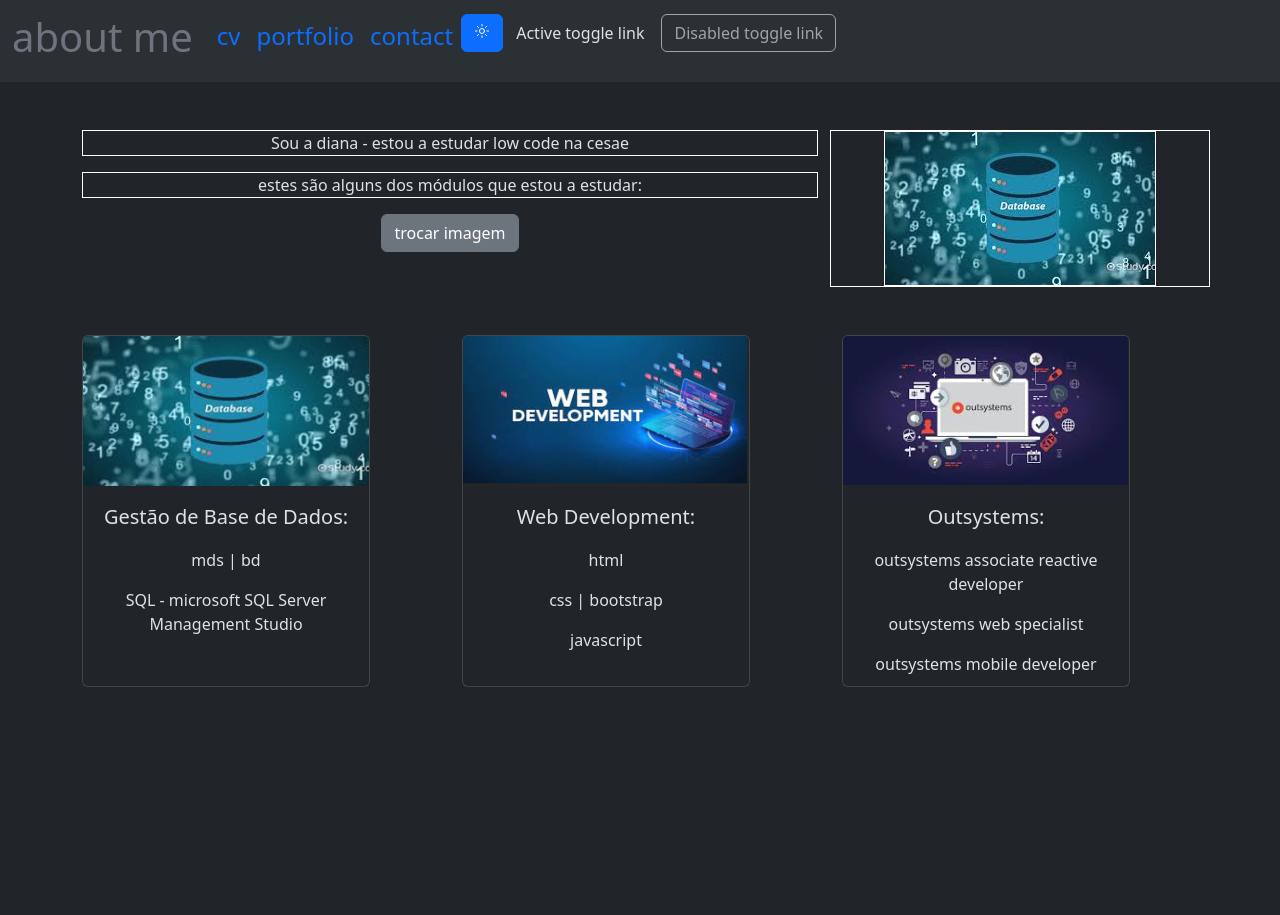
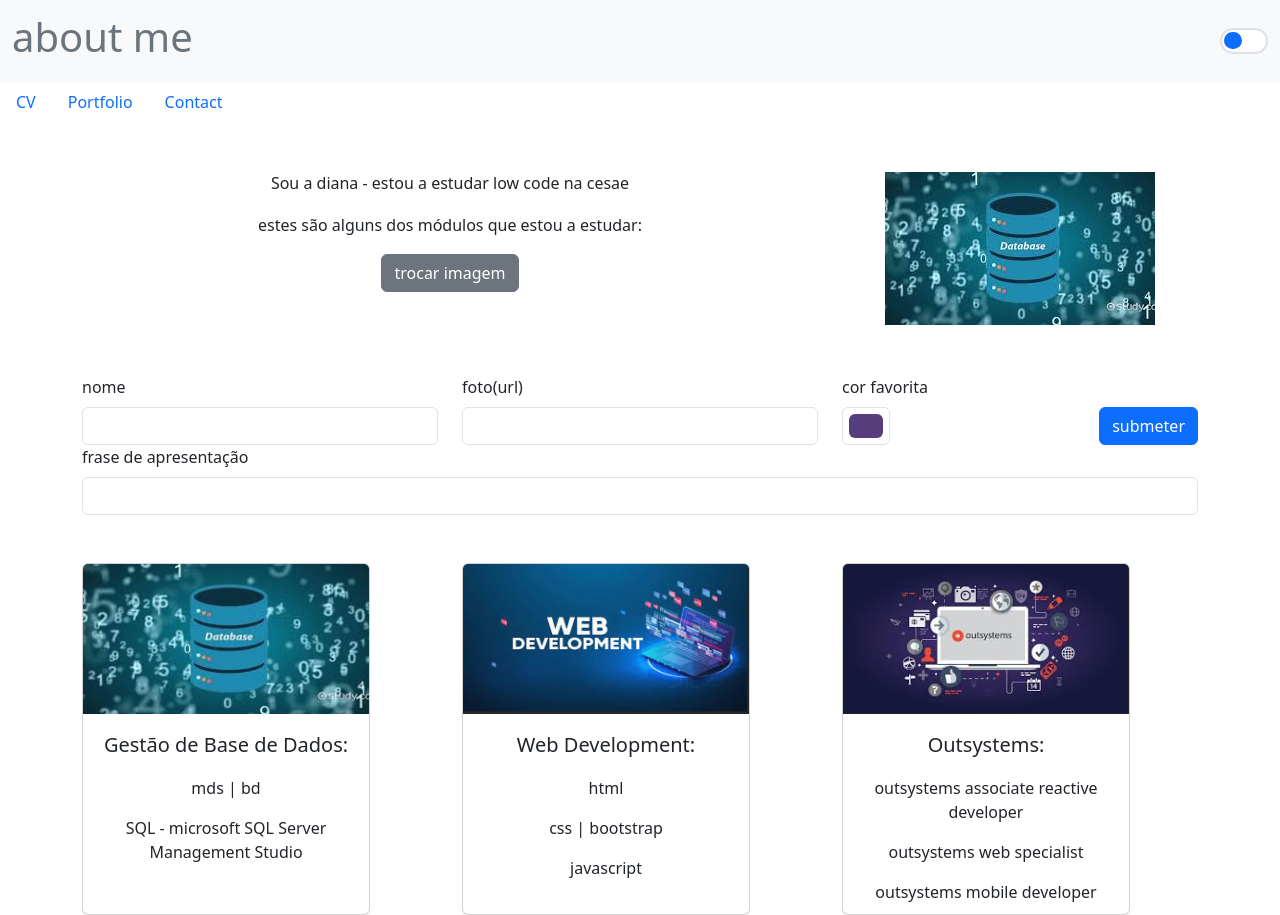
Before and after one commit to d-dv3/ProjetoFinaWeb-d, a website: page index.html in a window 1280 px wide. Before the commit the page ends 800 px from the top, so only its background shows below. Drawn offline with nearby package versions, Linux system fonts and the light colour scheme.

Commit message:
dark mode- done & form- almost done

```diff
--- a/css/style.css
+++ b/css/style.css
@@ -1,12 +1,47 @@
-/* INVESTIGATE DARK MODE/ LIGHT MODE */
-/* :root {
-  color-scheme: light dark;
+/*  */
+/*  */
+/*  */
+.formEl,
+.navEl {
+  display: flex;
+  justify-content: space-between;
 }
-body {
-  color: light-dark(#333b3c, #efefec);
-  background-color: light-dark(#efedea, #223a2c);
-} */
+/* ── pill toggle button ── */
+#themeToggle {
+  width: 3rem;
+  height: 1.65rem;
+  border-radius: 50px;
+  border: 2px solid var(--bs-border-color);
+  background: var(--bs-body-bg);
+  position: relative;
+  cursor: pointer;
+  padding: 0;
+}
 
+#themeToggle .knob {
+  position: absolute;
+  top: 2px;
+  left: 2px;
+  width: 1.1rem;
+  height: 1.1rem;
+  border-radius: 50%;
+  background: var(--bs-primary);
+  transition:
+    transform 0.3s cubic-bezier(0.4, 0, 0.2, 1),
+    background 0.25s;
+  display: flex;
+  align-items: center;
+  justify-content: center;
+  font-size: 0.6rem;
+  color: #fff;
+}
+
+[data-bs-theme="dark"] #themeToggle .knob {
+  transform: translateX(1.3rem);
+}
+/*  */
+/*  */
+/*  */
 .cardImg {
   height: 150px;
 }
--- a/index.html
+++ b/index.html
@@ -1,5 +1,5 @@
 <!doctype html>
-<html lang="en" data-bs-theme="dark">
+<html lang="en" data-bs-theme="light">
   <!-- data-bs-theme="light" -->
   <head>
     <meta charset="UTF-8" />
@@ -26,69 +26,53 @@
     ></script>
     <!-- NAVBAR -->
     <nav class="navbar navbar-expand-lg bg-body-tertiary">
-      <div class="container-fluid">
-        <a class="navbar-brand" href="index.html"
+      <div class="container-fluid navEl">
+        <a class="navbar-brand" href="#"
           ><h1 class="text-secondary">about me</h1></a
         >
-        <button
+        <!-- <button
           class="navbar-toggler"
           type="button"
           data-bs-toggle="collapse"
-          data-bs-target="#navbarNav"
-          aria-controls="navbarNav"
+          data-bs-target="#navbarText"
+          aria-controls="navbarText"
           aria-expanded="false"
           aria-label="Toggle navigation"
         >
           <span class="navbar-toggler-icon"></span>
-        </button>
-        <div class="collapse navbar-collapse" id="navbarNav">
-          <ul class="navbar-nav">
+        </button> -->
+        <!-- <div class="collapse navbar-collapse" id="navbarText"> -->
+          <!-- <ul class="navbar-nav me-auto mb-2 mb-lg-0">
             <li class="nav-item">
-              <a class="nav-link active" aria-current="page" href="#"
-                ><h4 class="text-primary">cv</h4></a
-              >
+              <a class="nav-link active" aria-current="page" href="#">Home</a>
             </li>
             <li class="nav-item">
-              <a class="nav-link" href="#"
-                ><h4 class="text-primary">portfolio</h4></a
-              >
+              <a class="nav-link" href="#">Features</a>
             </li>
             <li class="nav-item">
-              <a class="nav-link text-info" href="#"
-                ><h4 class="text-primary">contact</h4></a
-              >
+              <a class="nav-link" href="#">Pricing</a>
             </li>
-            <li class="nav-item">
-              <button type="button" class="btn btn-outline-primary">
-                <!-- <ion-icon name="moon-outline"></ion-icon> -->
-                <ion-icon name="sunny-outline"></ion-icon>
-              </button>
-              <!-- <a class="nav-link disabled" aria-disabled="true">Disabled</a> -->
-            </li>
-            <li class="nav-item">
-              <p class="d-inline-flex gap-1">
-                <a
-                  href="#"
-                  class="btn active"
-                  role="button"
-                  data-bs-toggle="button"
-                  aria-pressed="true"
-                  >Active toggle link</a
-                >
-                <a
-                  class="btn disabled"
-                  aria-disabled="true"
-                  role="button"
-                  data-bs-toggle="button"
-                  >Disabled toggle link</a
-                >
-              </p>
-            </li>
-          </ul>
+          </ul> -->
+          <!-- TOOGLE BUTTON DARK MODE/ LIGHT MODE -->
+        <button id="themeToggle" aria-label="Toggle dark / light mode" title="Toggle dark / light mode">
+          <span class="knob">
+            <i class="bi bi-sun-fill" id="knobIcon"></i>
+          </span>
+        </button>
+        <!-- .TOOGLE BUTTON DARK MODE/ LIGHT MODE -->
+        <!-- <span class="navbar-text"> Navbar text with an inline element </span> -->
         </div>
       </div>
     </nav>
     <!-- .NAVBAR -->
+    <!-- NAVBAR-secondary -->
+    <nav class="nav">
+      <a class="nav-link active" aria-current="page" href="#">CV</a>
+      <a class="nav-link" href="#">Portfolio</a>
+      <a class="nav-link" href="#">Contact</a>
+      <!-- <a class="nav-link disabled" aria-disabled="true">Disabled</a> -->
+    </nav>
+    <!-- NAVBAR-secondary -->
     <!-- GRID 2COL -->
     <div class="container text-center mt-5 mb-5">
       <!-- guuter: g-5 -->
@@ -115,6 +99,55 @@
       </div>
     </div>
     <!-- .GRID 2COL -->
+
+    <!-- GRID - 2 COL ? -->
+    <div class="container">
+      <div class="row" >
+        <div class="col">
+          <!-- FORM -->
+          <label for="" class="form-label">nome</label>
+          <input class="form-control" type="text" placeholder="" aria-label="default input example">
+          <!--  -->
+        </div>
+        <div class="col">
+          <!-- FORM -->
+          <label for="" class="form-label">foto(url)</label>
+          <input class="form-control" type="text" placeholder="" aria-label="default input example">
+          <!--  -->
+        </div>
+        <div class="col">
+<label for="exampleColorInput" class="form-label">cor favorita</label>
+          <div class="formEl">
+<!-- COLOR PICKER -> hright 24px -->
+
+            <input type="color" class="form-control form-control-color" id="exampleColorInput" value="#563d7c" title="Choose your color">
+            <!-- .COLOR PICKER -->
+            <button type="submit" class="btn btn-outline-primary">submeter </button>
+            <!-- <button type="button" class="btn btn-outline-secondary"> -->
+            </button>
+          </div>
+
+        </div>
+      </div>
+    </div>
+
+
+
+
+    <div class="container mb-5">
+      <div class="row" >
+        <div class="col">
+          <!-- FORM -->
+          <label for="" class="form-label">frase de apresentação</label>
+          <input class="form-control" type="text" placeholder="" aria-label="default input example">
+          <!-- .FORM -->
+        </div>
+      </div>
+    </div>
+    <!-- .GRID - 1 COL -->
+
+
+
     <!-- GRID - 3 COL -->
     <div class="container text-center">
       <div class="row">
--- a/js/script.js
+++ b/js/script.js
@@ -1,4 +1,41 @@
+"use strict";
+
 document.querySelectorAll(".btn").forEach((buttonElement) => {
   const button = bootstrap.Button.getOrCreateInstance(buttonElement);
   button.toggle();
 });
+
+(() => {
+  const html = document.documentElement; // <html data-bs-theme="…">
+  const btn = document.getElementById("themeToggle");
+  const label = document.getElementById("themeLabel");
+  const knobIcon = document.getElementById("knobIcon");
+
+  // ── Restore saved preference (falls back to OS preference) ──
+  const saved = localStorage.getItem("bs-theme");
+  const prefersDark = window.matchMedia("(prefers-color-scheme: dark)").matches;
+  const initial = saved ?? (prefersDark ? "dark" : "light");
+  applyTheme(initial);
+
+  // ── Toggle on click ──
+  btn.addEventListener("click", () => {
+    const next =
+      html.getAttribute("data-bs-theme") === "dark" ? "light" : "dark";
+    applyTheme(next);
+    localStorage.setItem("bs-theme", next);
+  });
+
+  function applyTheme(theme) {
+    html.setAttribute("data-bs-theme", theme);
+
+    if (theme === "dark") {
+      knobIcon.className = "bi bi-moon-stars-fill";
+      if (label) label.textContent = "Dark mode";
+      btn.setAttribute("aria-pressed", "true");
+    } else {
+      knobIcon.className = "bi bi-sun-fill";
+      if (label) label.textContent = "Light mode";
+      btn.setAttribute("aria-pressed", "false");
+    }
+  }
+})();
```
